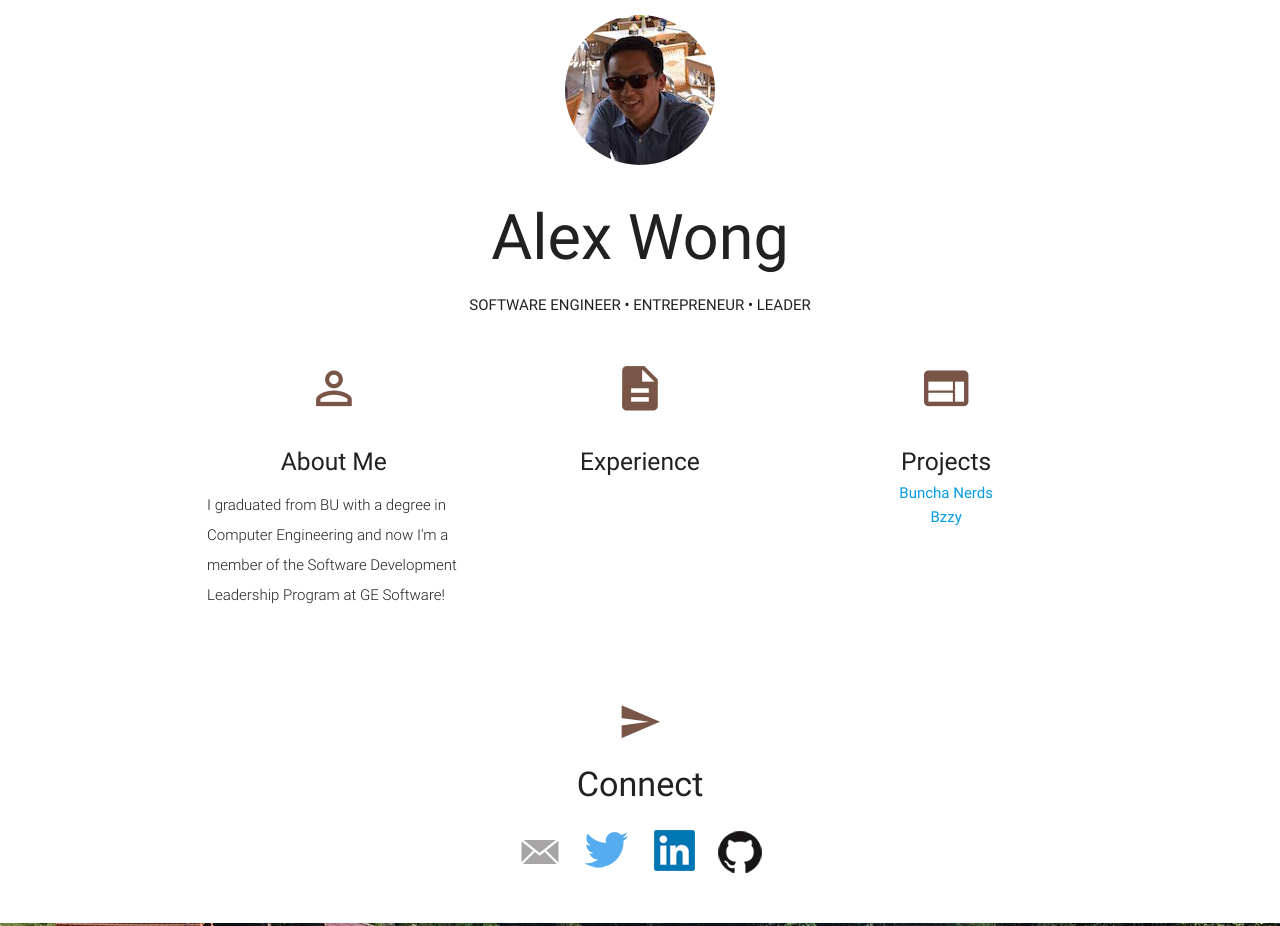
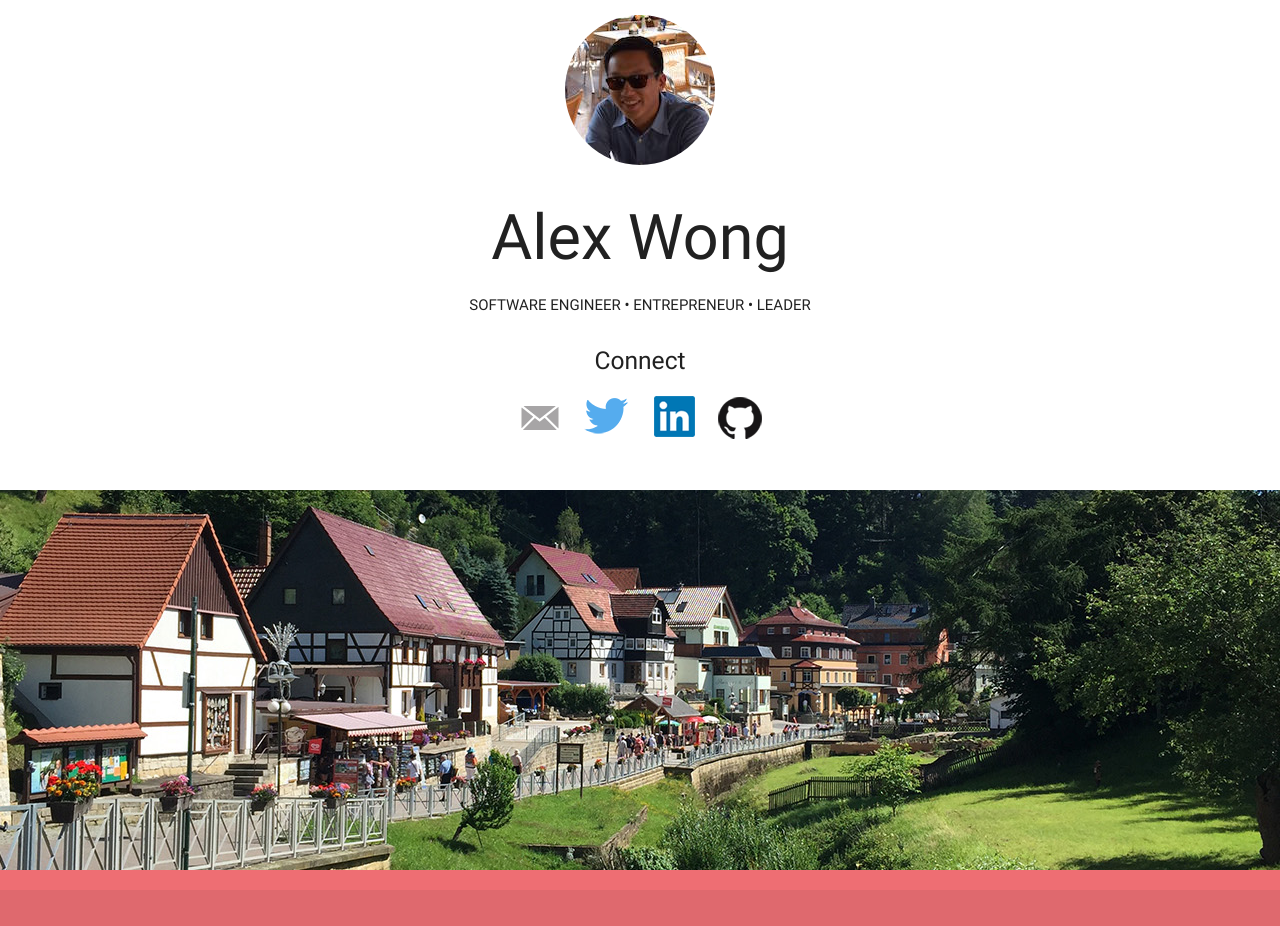
Before and after one commit to alexjwong/alexjwong.github.io, a plain HTML site: page index.html in a window 1280 px wide. Shown: the top 926 px of the page. Drawn offline with nearby package versions, Linux system fonts and the light colour scheme.

Commit message:
Remove middle section

```diff
--- a/index.html
+++ b/index.html
@@ -22,44 +22,9 @@
   <div class="container">
     <div class="section">
 
-      <!--   Icon Section   -->
-      <div class="row">
-        <div class="col s12 m4">
-          <div class="icon-block">
-            <h2 class="center brown-text"><i class="material-icons">perm_identity</i></h2>
-            <h5 class="center">About Me</h5>
-              <p class="light">I graduated from BU with a degree in Computer Engineering and now I'm a member of the Software Development Leadership Program at GE Software!</p>
-          </div>
-        </div>
-
-        <div class="col s12 m4">
-          <div class="icon-block">
-            <h2 class="center brown-text"><i class="material-icons">description</i></h2>
-            <h5 class="center">Experience</h5>
-            <p class="light"></p>
-          </div>
-        </div>
-
-        <div class="col s12 m4">
-          <div class="icon-block">
-            <h2 class="center brown-text"><i class="material-icons">web</i></h2>
-            <h5 class="center">Projects</h5>
-              <h6 class="center"><a href="http://buncha-nerds.github.io/blog">Buncha Nerds</a></h6>
-              <h6 class="center"><a href="http://bzzy.herokuapp.com">Bzzy</a></h6>
-          </div>
-        </div>
-      </div>
-
-    </div>
-  </div>
-
-  <div class="container">
-    <div class="section">
-
       <div class="row">
         <div class="col s12 center">
-          <h3><i class="mdi-content-send brown-text"></i></h3>
-          <h4>Connect</h4>
+          <h5>Connect</h5>
           <a href="mailto:alexwong@bu.edu"><img src="img/mail.png"  alt="Email" class="social-icon"></a>
           <a href="https://twitter.com/alexjwong"><img src="img/twitter.png"  alt="Twitter" class="social-icon"></a>
           <a href="https://linkedin.com/in/alexanderjwong"><img src="img/linkedin.png"  alt="LinkedIn" class="social-icon"></a>
```
Also changed, not shown: img/me-small-old.jpg (deleted).
